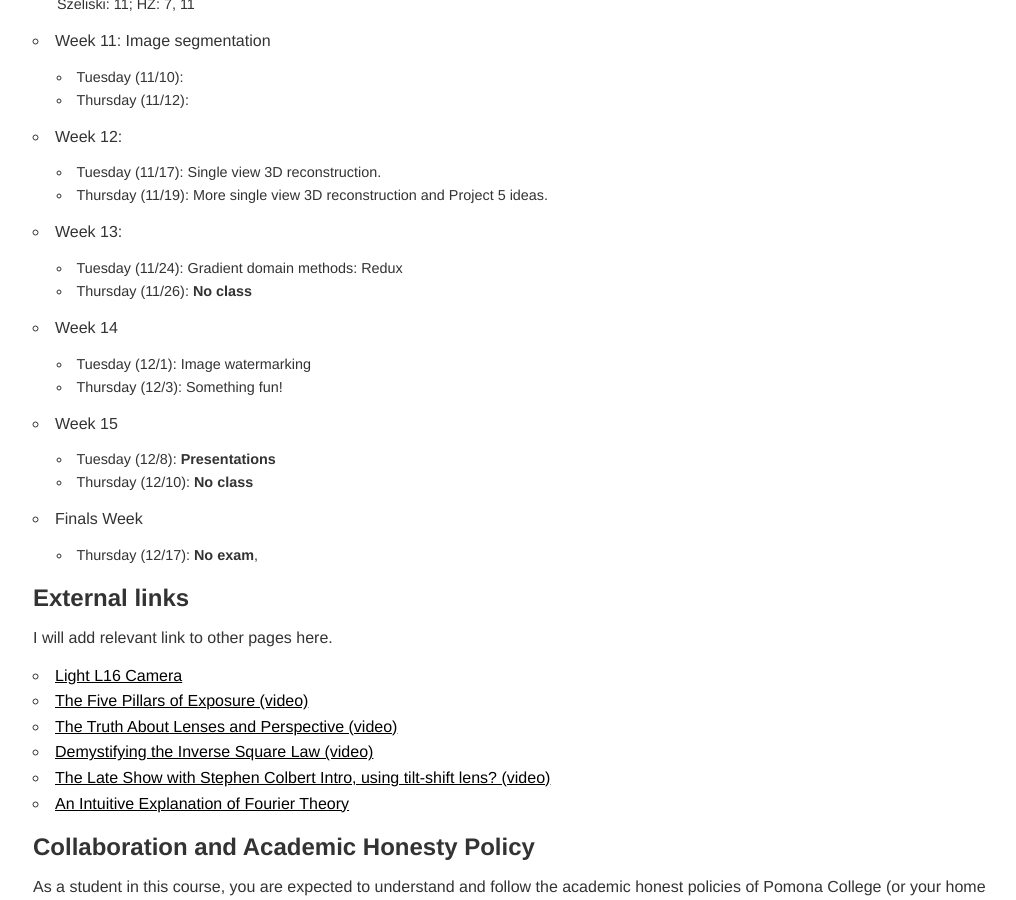
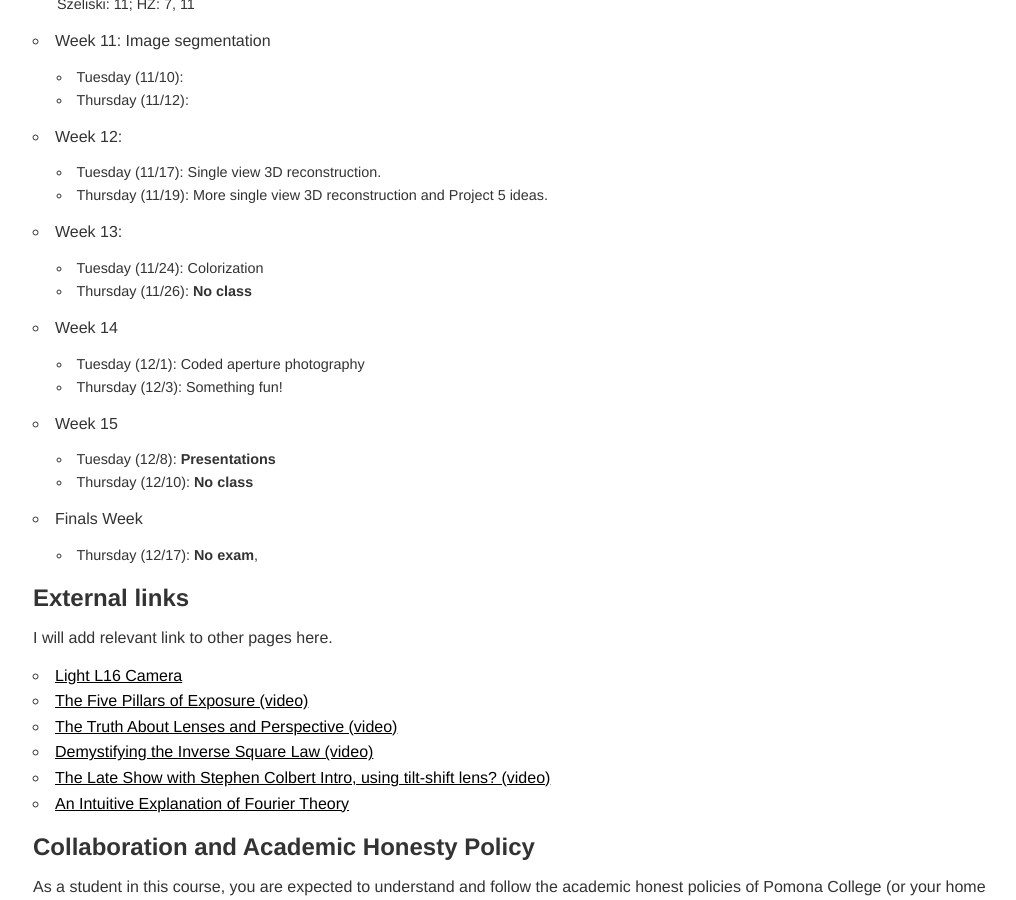
Before and after one commit to jacksonjw12/mbannister.github.io, a Jekyll site: the page built from _teaching/181m-f15/index.md, in a window 1280 px wide and 900 px high, scrolled down 3575 px. Shown: the whole window, without its empty margins (127-1143 px from the left). Built offline with Jekyll 4.4.1, drawn with Linux system fonts in a browser that asks for light colours.

Commit message:
Update 181 schedule

```diff
--- a/_teaching/181m-f15/index.md
+++ b/_teaching/181m-f15/index.md
@@ -137,10 +137,10 @@ The following schedule is to be considered tentative, and will likely change dur
   - Tuesday (11/17): Single view 3D reconstruction.
   - Thursday (11/19): More single view 3D reconstruction and Project 5 ideas.
 - Week 13:
-  - Tuesday (11/24): Gradient domain methods: Redux
+  - Tuesday (11/24): Colorization
   - Thursday (11/26): __No class__
 - Week 14
-  - Tuesday (12/1): Image watermarking
+  - Tuesday (12/1): Coded aperture photography
   - Thursday (12/3): Something fun!
 - Week 15
   - Tuesday (12/8): __Presentations__
```
